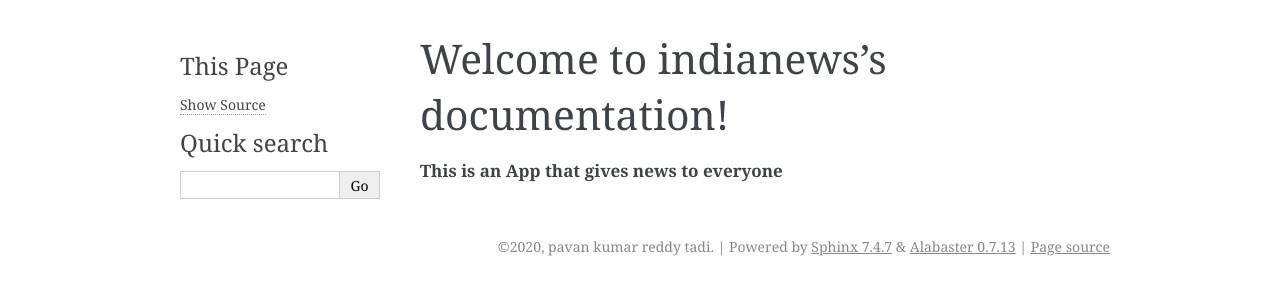
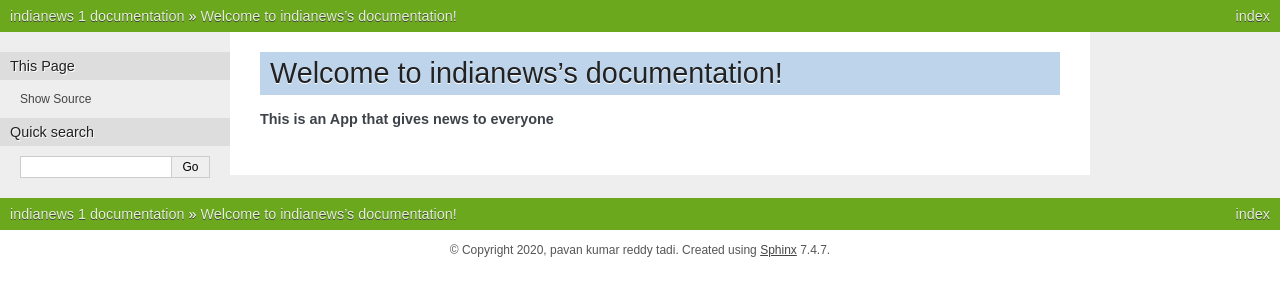
Before and after one commit to pavankumart46/IndiaNews, a Sphinx documentation site: the page built from docs/source/index.rst, in a window 1280 px wide. Shown: the top 300 px of the page. Built offline with Sphinx 7.4.7, drawn with Linux system fonts in a browser that asks for light colours.

Commit message:
Update conf.py

```diff
--- a/docs/source/conf.py
+++ b/docs/source/conf.py
@@ -74,7 +74,7 @@ pygments_style = None
 # The theme to use for HTML and HTML Help pages.  See the documentation for
 # a list of builtin themes.
 #
-html_theme = 'alabaster'
+html_theme = 'nature'
 
 # Theme options are theme-specific and customize the look and feel of a theme
 # further.  For a list of options available for each theme, see the
```
